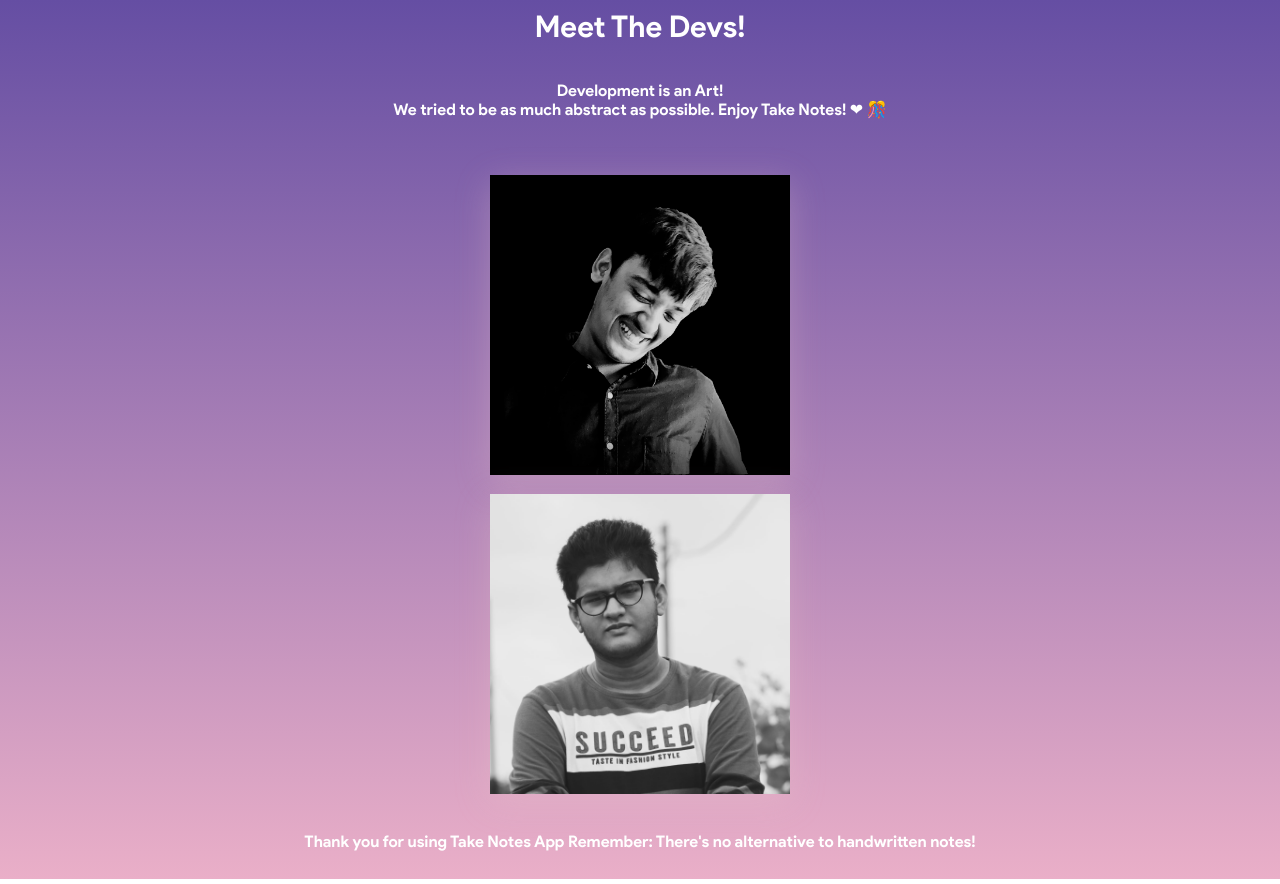
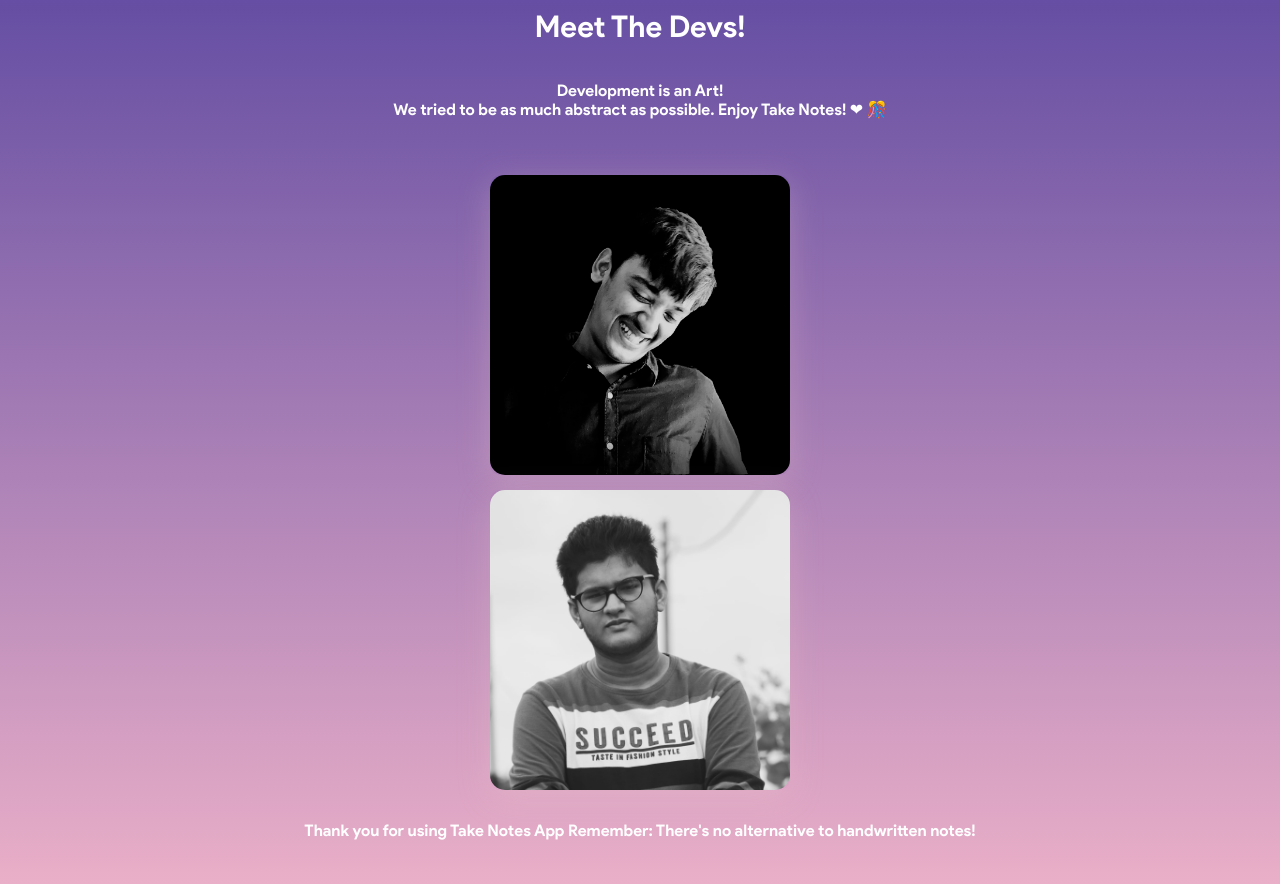
Before and after one commit to shrish-sharma-codes/tn-native-v4, a website with bundled scripts: page docs/devs.html in a window 1280 px wide. Built offline with nearby package versions, Linux system fonts and the light colour scheme; a script that the page names is missing; a web font is replaced by a local one.

Commit message:
Revamped Devs UI

```diff
--- a/docs/devs.html
+++ b/docs/devs.html
@@ -42,6 +42,9 @@
   background-color: transparent;
   width: 300px;
   height: 300px;
+  margin-bottom: 15px;
+  box-shadow: 0 8px 32px 0 rgba(0, 0, 0, 0.267);
+  border-radius: 10px;
   perspective: 1000px; /* Remove this if you don't want the 3D effect */
   box-shadow: var(--box-shadow);
 }
@@ -88,6 +91,17 @@
   margin: 0;
   text-align: center;
 }
+
+.avatar{
+  display: flex;
+  flex-direction: column;
+  align-items: center;
+}
+
+.img-avatar {
+  border-radius: 15px;
+}
+
 </style>
 </head>
 <body>
@@ -97,8 +111,7 @@
         title="Toggle Dark Mode"
         aria-pressed="false"
         onclick="toggleTheme(this)"
-        class="dark-mode-toggle"
-      >
+        class="dark-mode-toggle">
       <span class="sun">
         <img
           alt="sun icon that represents light mode"
@@ -117,43 +130,35 @@
         <p style="text-align: center;">Development is an Art!<br>We tried to be as much abstract as possible.
             Enjoy Take Notes! &#10084; 🎊</p>
       </section>
-      <section style="font-size: 1rem; padding: 20px 0px;">
-        <center>
+      <section class="avatar" style="font-size: 1rem; padding: 20px 0px;">
         <div class="flip-card">
             <div class="flip-card-inner">
               <div class="flip-card-front">
-                <img src="images/Spandan Saxena.jpg" alt="Avatar" style="width:300px;height:300px;">
+                <img src="images/Spandan Saxena.jpg" alt="Avatar" class="img-avatar" style="width:300px;height:300px;">
               </div>
-              <div class="flip-card-back">
+              <div class="flip-card-back img-avatar">
                 <h1>Spandan Saxena</h1>
-                <br>
                 <a href="https://github.com/the-rebooted-coder"><i class="fa fa-github fa-2x"></i></a> &nbsp;
                 <a href="https://www.linkedin.com/in/spandn/"><i class="fa fa-linkedin fa-2x"></i></a> &nbsp;
                 <a href="https://spandansaxena.codes"><i class="fa fa-globe fa-2x"></i></a>
               </div>
             </div>
           </div>
-          <br>
           <div class="flip-card">
             <div class="flip-card-inner">
               <div class="flip-card-front">
-                <img src="images/Shady.jpeg" alt="Avatar" style="width:300px;height:300px;">
+                <img src="images/Shady.jpeg" alt="Avatar" class="img-avatar" style="width:300px;height:300px;">
               </div>
-              <div class="flip-card-back">
+              <div class="flip-card-back img-avatar">
                 <h1>Shrish Sharma</h1>
-                <br>
                 <a href="https://github.com/shrish-sharma-git"><i class="fa fa-github fa-2x"></i></a> &nbsp;
                 <a href="https://www.linkedin.com/in/shrish-sharma"><i class="fa fa-linkedin fa-2x"></i></a> &nbsp;
                 <a href="https://shrish-sharma-git.github.io/My-Portfolio/"><i class="fa fa-globe fa-2x"></i></a>
               </div>
             </div>
           </div>
-        </center>
-        <br><br>
-        <center>
-            <b>Thank you for using Take Notes App
-              Remember: There's no alternative to handwritten notes!</b>
-        </center>
+          <p style="text-align: center;">Thank you for using Take Notes App
+            Remember: There's no alternative to handwritten notes!</p>
       </section>
     </main>
 
```
